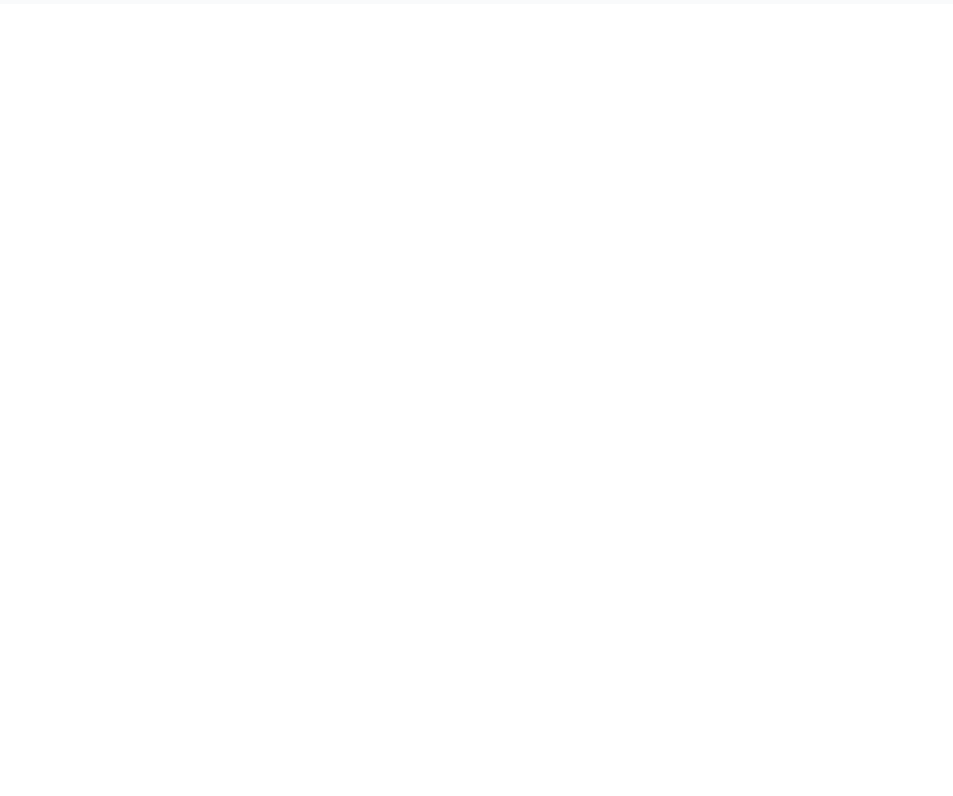
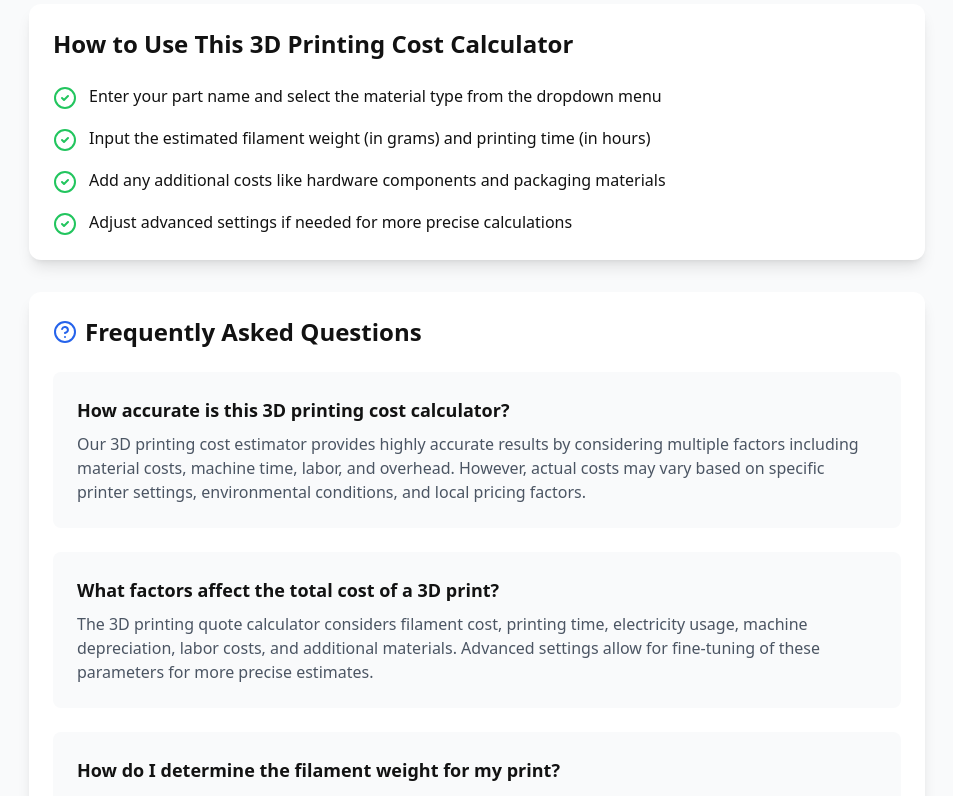
Before and after one commit to replica3d/3dprintingcostcalculator, a React (Vite) app: page / in a window 1280 px wide. Shown: the part 1160-1956 px from the top of the page, without its empty margins (163-1116 px from the left). Before the commit the page ends 1164 px from the top, so only its background shows below. Built offline with nearby package versions, Linux system fonts and the light colour scheme.

Commit message:
Content update

```diff
--- a/src/App.tsx
+++ b/src/App.tsx
@@ -5,6 +5,8 @@ import { CostDisplay } from './components/CostDisplay';
 import { ShareButton } from './components/ShareButton';
 import { ThemeToggle } from './components/ThemeToggle';
 import { AdvancedSettings } from './components/AdvancedSettings';
+import { HowToUseGuide } from './components/HowToUseGuide';
+import { FAQ } from './components/FAQ';
 import { DEFAULT_SETTINGS, MATERIALS, MATERIAL_PRICES } from './constants';
 import { calculateCosts } from './utils/calculations';
 import type { CalculatorInputs, CostBreakdown } from './types';
@@ -33,7 +35,6 @@ function App() {
         if (parsedData.inputs) setInputs(parsedData.inputs);
         if (parsedData.settings) setSettings(parsedData.settings);
 
-        // Clean up URL after loading
         window.history.replaceState({}, '', window.location.pathname);
       } catch (error) {
         console.error('Failed to parse shared data:', error);
@@ -98,6 +99,7 @@ function App() {
           </p>
         </div>
 
+        {/* Main Calculator Section */}
         <div className="bg-white dark:bg-[#1E1E1E] rounded-xl shadow-lg p-4 sm:p-6 mb-6 sm:mb-8">
           <h2 className="text-xl font-semibold text-[#121212] dark:text-gray-50 mb-4">Project Details</h2>
 
@@ -183,6 +185,7 @@ function App() {
           onSettingChange={handleSettingChange}
         />
 
+        {/* Cost Breakdown Section */}
         <div className="bg-white dark:bg-[#1E1E1E] rounded-xl shadow-lg p-4 sm:p-6">
           <h2 className="text-xl font-semibold text-[#121212] dark:text-gray-50 mb-4">Cost Breakdown</h2>
 
@@ -240,6 +243,9 @@ function App() {
         <div className="mt-6 sm:mt-8 flex justify-center">
           <ShareButton data={shareData} />
         </div>
+
+        <HowToUseGuide />
+        <FAQ />
       </div>
     </div>
   );
--- /dev/null
+++ b/src/components/FAQ.tsx
@@ -0,0 +1,61 @@
+import React from 'react';
+import { HelpCircle } from 'lucide-react';
+import { FAQItem } from './FAQItem';
+
+const faqItems = [
+  {
+    question: "How accurate is this 3D printing cost calculator?",
+    answer: "Our 3D printing cost estimator provides highly accurate results by considering multiple factors including material costs, machine time, labor, and overhead. However, actual costs may vary based on specific printer settings, environmental conditions, and local pricing factors."
+  },
+  {
+    question: "What factors affect the total cost of a 3D print?",
+    answer: "The 3D printing quote calculator considers filament cost, printing time, electricity usage, machine depreciation, labor costs, and additional materials. Advanced settings allow for fine-tuning of these parameters for more precise estimates."
+  },
+  {
+    question: "How do I determine the filament weight for my print?",
+    answer: "Most 3D printing slicers will provide an estimated filament weight. For the most accurate results in our 3D print cost calculator, use the weight provided by your slicer software after configuring your print settings."
+  },
+  {
+    question: "Why should I include labor costs in my calculations?",
+    answer: "Labor costs are essential for accurate pricing, especially if you're running a business. This includes time spent on print preparation, post-processing, and quality control. Our calculator helps you factor in these costs for better pricing decisions."
+  },
+  {
+    question: "How can I optimize my 3D printing costs?",
+    answer: "Use our 3D printing cost calculator to experiment with different settings and materials. Consider factors like infill density, layer height, and print orientation to optimize material usage while maintaining quality. The advanced settings section can help identify areas for cost reduction."
+  }
+];
+
+export function FAQ() {
+  return (
+    <div className="mt-8 bg-white dark:bg-[#1E1E1E] rounded-xl shadow-lg p-6">
+      <div className="flex items-center gap-2 mb-6">
+        <HelpCircle className="w-6 h-6 text-blue-600 dark:text-blue-400" />
+        <h2 className="text-2xl font-bold text-[#121212] dark:text-gray-50">
+          Frequently Asked Questions
+        </h2>
+      </div>
+
+      <div className="space-y-6">
+        {faqItems.map((item, index) => (
+          <FAQItem key={index} {...item} />
+        ))}
+      </div>
+
+      {/* FAQ Schema */}
+      <script type="application/ld+json">
+        {JSON.stringify({
+          "@context": "https://schema.org",
+          "@type": "FAQPage",
+          "mainEntity": faqItems.map(item => ({
+            "@type": "Question",
+            "name": item.question,
+            "acceptedAnswer": {
+              "@type": "Answer",
+              "text": item.answer
+            }
+          }))
+        })}
+      </script>
+    </div>
+  );
+}
--- /dev/null
+++ b/src/components/FAQItem.tsx
@@ -0,0 +1,19 @@
+import React from 'react';
+
+interface FAQItemProps {
+  question: string;
+  answer: string;
+}
+
+export function FAQItem({ question, answer }: FAQItemProps) {
+  return (
+    <div className="bg-gray-50 dark:bg-[#2D2D2D] rounded-lg p-6 transition-colors">
+      <h3 className="text-lg font-semibold text-[#121212] dark:text-gray-50 mb-2">
+        {question}
+      </h3>
+      <p className="text-gray-600 dark:text-gray-300">
+        {answer}
+      </p>
+    </div>
+  );
+}
--- /dev/null
+++ b/src/components/HowToUseGuide.tsx
@@ -0,0 +1,30 @@
+import React from 'react';
+import { CheckCircle2 } from 'lucide-react';
+
+export function HowToUseGuide() {
+  return (
+    <div className="mt-12 bg-white dark:bg-[#1E1E1E] rounded-xl shadow-lg p-6">
+      <h2 className="text-2xl font-bold text-[#121212] dark:text-gray-50 mb-6">
+        How to Use This 3D Printing Cost Calculator
+      </h2>
+      <div className="space-y-4">
+        <div className="flex items-start gap-3">
+          <CheckCircle2 className="w-6 h-6 text-green-500 mt-0.5 flex-shrink-0" />
+          <p className="text-[#121212] dark:text-gray-300">Enter your part name and select the material type from the dropdown menu</p>
+        </div>
+        <div className="flex items-start gap-3">
+          <CheckCircle2 className="w-6 h-6 text-green-500 mt-0.5 flex-shrink-0" />
+          <p className="text-[#121212] dark:text-gray-300">Input the estimated filament weight (in grams) and printing time (in hours)</p>
+        </div>
+        <div className="flex items-start gap-3">
+          <CheckCircle2 className="w-6 h-6 text-green-500 mt-0.5 flex-shrink-0" />
+          <p className="text-[#121212] dark:text-gray-300">Add any additional costs like hardware components and packaging materials</p>
+        </div>
+        <div className="flex items-start gap-3">
+          <CheckCircle2 className="w-6 h-6 text-green-500 mt-0.5 flex-shrink-0" />
+          <p className="text-[#121212] dark:text-gray-300">Adjust advanced settings if needed for more precise calculations</p>
+        </div>
+      </div>
+    </div>
+  );
+}
```
Also changed, not shown: public/robots.txt (added), 1 other file (tests, documents, lock files or other folders).
